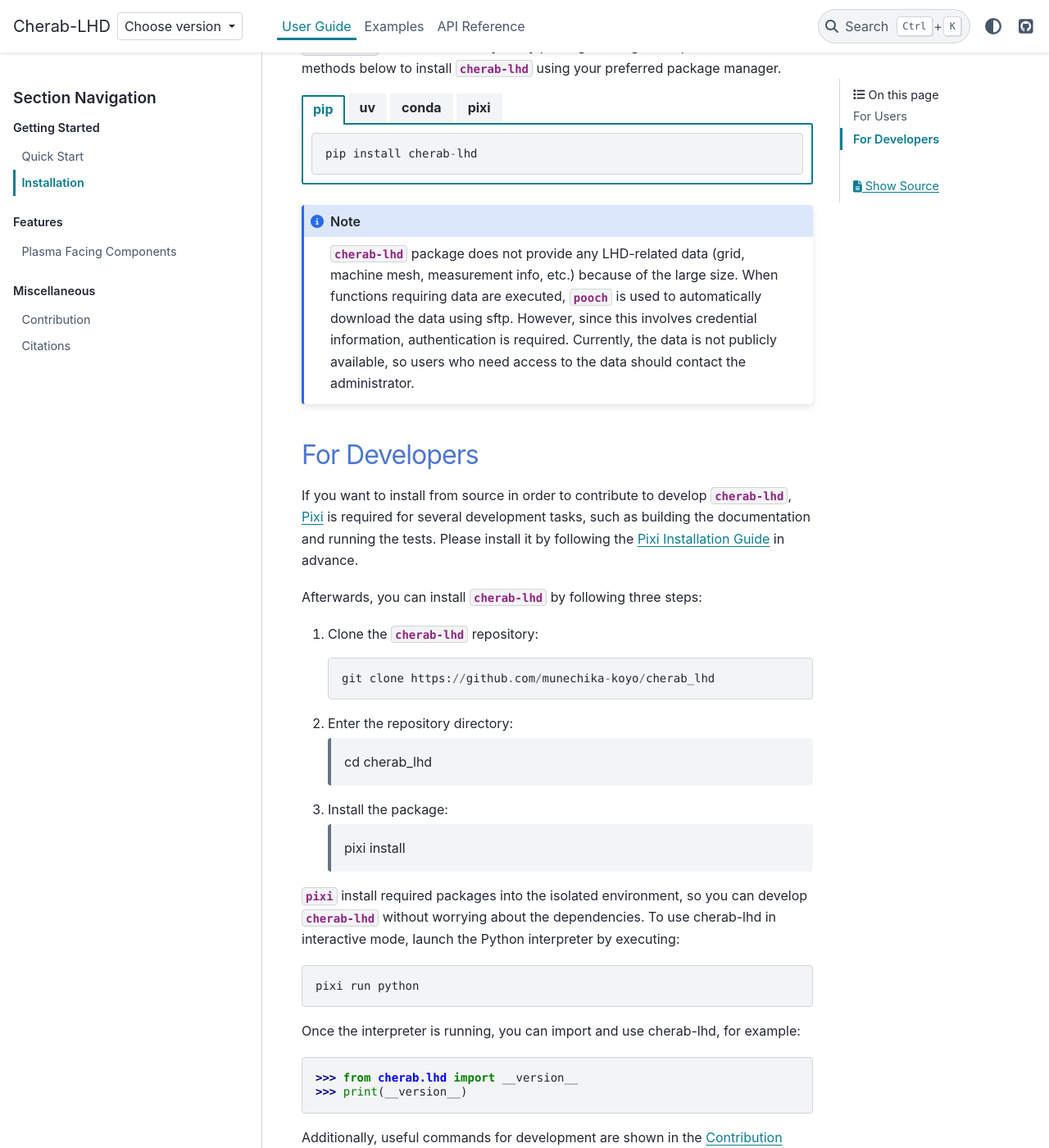
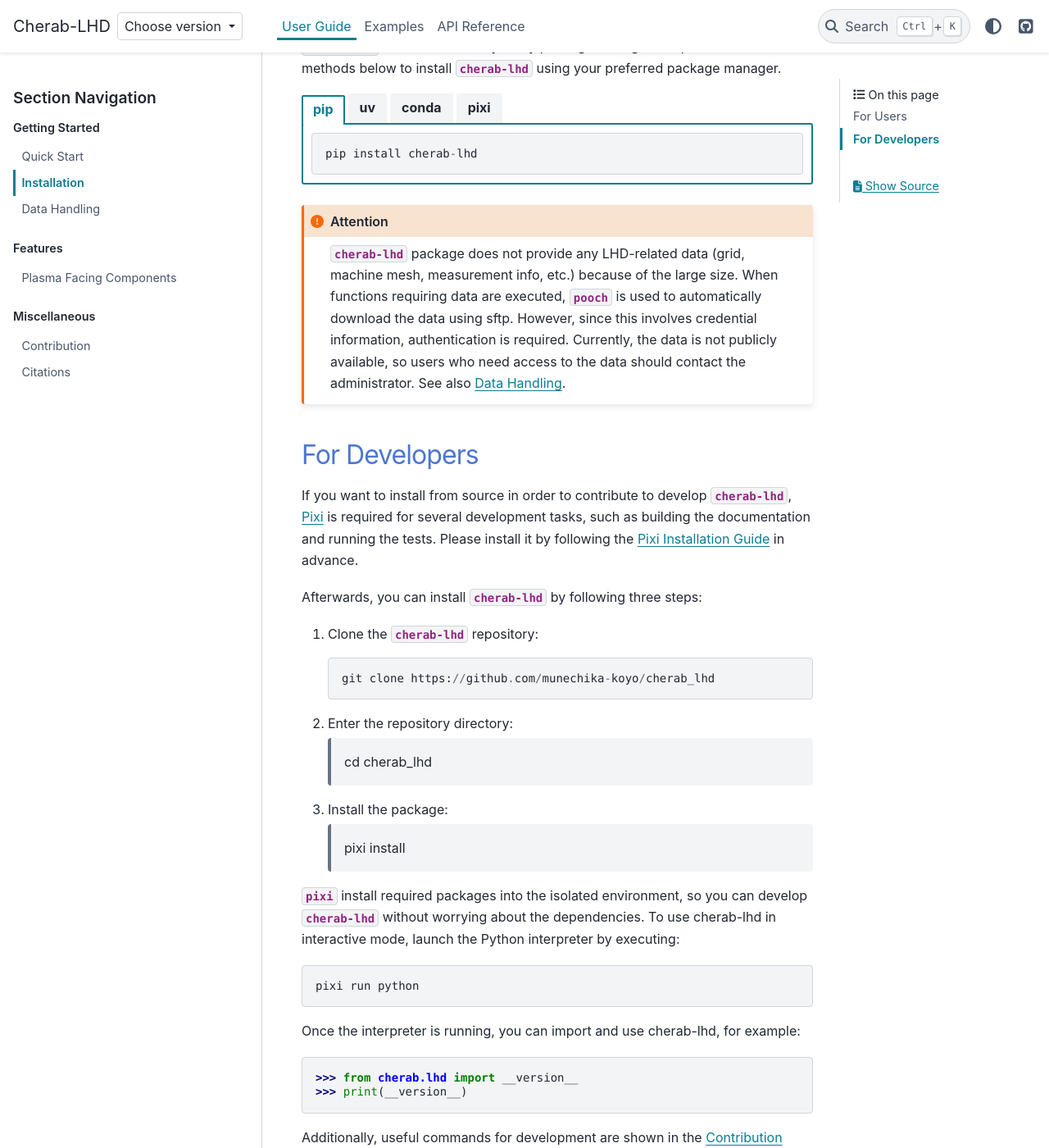
Before and after one commit to munechika-koyo/cherab_lhd, a Sphinx documentation site: the page built from docs/source/user/installation.rst, in a window 1280 px wide and 1400 px high, scrolled down 247 px. Shown: the whole window at 82% size. Built offline with Sphinx 7.4.7 and the PyData theme 0.15.4, drawn with Linux system fonts in a browser that asks for light colours; comment, search, counter and statistics services are not loaded; the version number is read from the project's files by our own code; some of the changed text lies outside the part shown.

Commit message:
📝 Add data handling documentation

```diff
--- a/docs/source/conf.py
+++ b/docs/source/conf.py
@@ -163,9 +163,8 @@
 
 intersphinx_timeout = 10
 
-# === NB Sphinx configuration ============================================
-# TODO: enable to execute notebooks in the future
-nbsphinx_execute = "never"
+# === NB Sphinx configuration =================================================
+# nbsphinx_execute = "never"
 nbsphinx_allow_errors = True
 nbsphinx_prolog = """
 {% set docname = env.doc2path(env.docname, base=None) %}
@@ -182,7 +181,7 @@
     # "notebooks/path/to/.ipnb": "_static/images/path/to/image.png",
 }
 
-# === sphinx_github_style configuration ============================================
+# === sphinx_github_style configuration =======================================
 # get tag name which exists in GitHub
 tag = "main" if version_obj.is_devrelease else f"v{version_obj.public}"
 
--- a/docs/source/user/index.rst
+++ b/docs/source/user/index.rst
@@ -15,6 +15,7 @@
 
    quickstart
    installation
+   data
 
 
 .. toctree::
--- a/docs/source/user/installation.rst
+++ b/docs/source/user/installation.rst
@@ -38,13 +38,14 @@
 
             pixi add cherab-lhd
 
-.. note::
+.. attention::
 
     `cherab-lhd` package does not provide any LHD-related data (grid, machine mesh, measurement info, etc.)
     because of the large size.
     When functions requiring data are executed, `pooch` is used to automatically download the data using sftp.
     However, since this involves credential information, authentication is required.
     Currently, the data is not publicly available, so users who need access to the data should contact the administrator.
+    See also :ref:`Data Handling <data>`.
 
 
 For Developers
```
Also changed, not shown: docs/source/user/data.ipynb (added).
